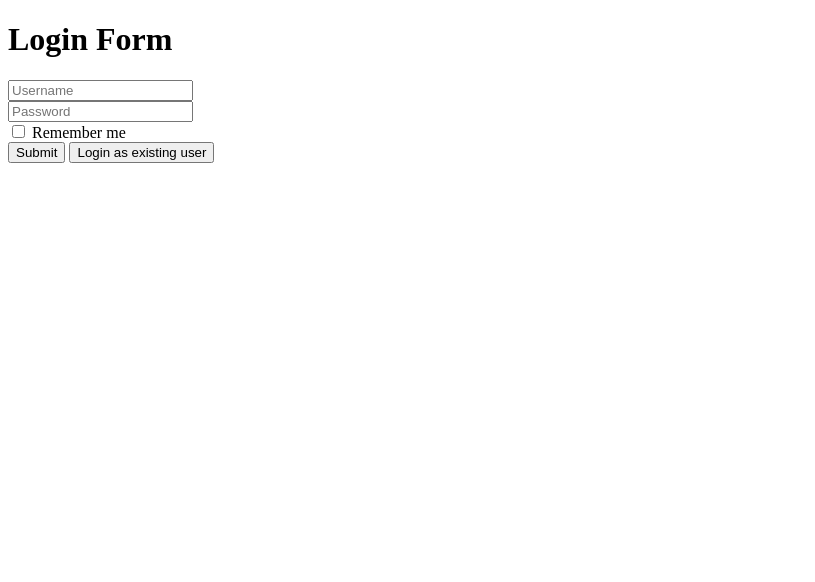
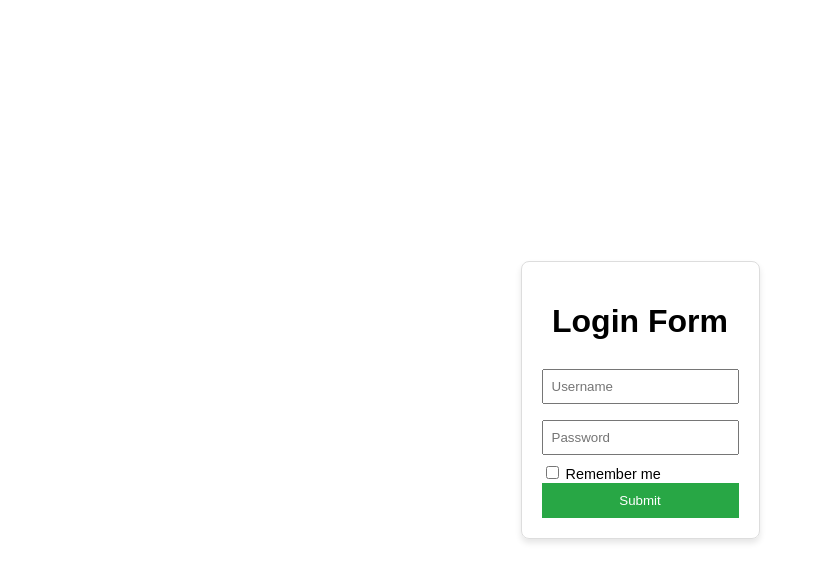
Before and after one commit to acciojob/remember-me-login-form-ShwetaTiwari2302, a website: page main.html in a window 1280 px wide. Shown: the whole page, without its empty margins (0-815 px from the left). Drawn offline with Linux system fonts and the light colour scheme.

Commit message:
created a submission

```diff
--- a/styles.css
+++ b/styles.css
@@ -1 +1,53 @@
 /*  your css code here. If applicable */
+body {
+      font-family: Arial, sans-serif;
+      display: flex;
+      justify-content: center;
+      align-items: center;
+      height: 100vh;
+      margin: 0;
+    }
+    .login-container {
+      max-width: 300px;
+      padding: 20px;
+      border: 1px solid #ddd;
+      border-radius: 8px;
+      box-shadow: 0 4px 6px rgba(0, 0, 0, 0.1);
+    }
+    h1 {
+      text-align: center;
+    }
+    input[type="text"],
+    input[type="password"] {
+      width: 100%;
+      padding: 8px;
+      margin: 8px 0;
+      box-sizing: border-box;
+    }
+    label {
+      font-size: 0.9em;
+    }
+    .submit-btn {
+      width: 100%;
+      padding: 10px;
+      background-color: #28a745;
+      color: white;
+      border: none;
+      cursor: pointer;
+    }
+    .submit-btn:hover {
+      background-color: #218838;
+    }
+    #existing {
+      display: none;
+      width: 100%;
+      padding: 10px;
+      background-color: #007bff;
+      color: white;
+      border: none;
+      margin-top: 10px;
+      cursor: pointer;
+    }
+    #existing:hover {
+      background-color: #0056b3;
+    }
```
